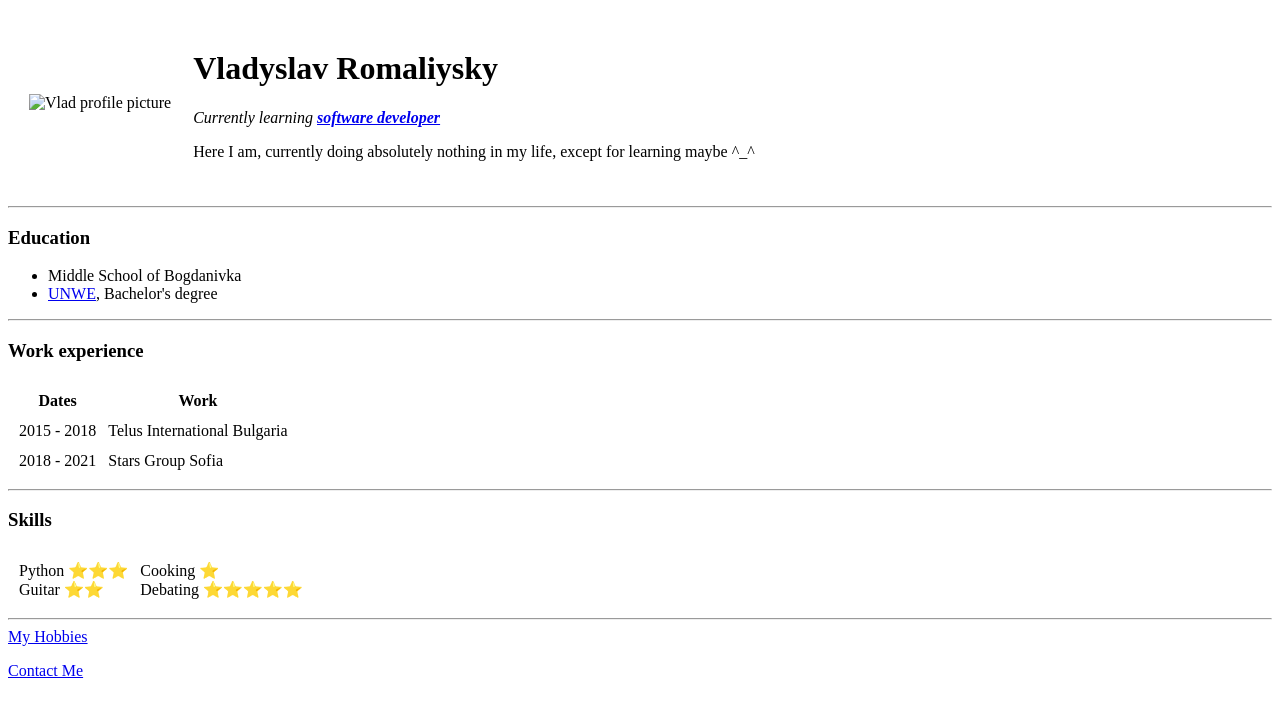
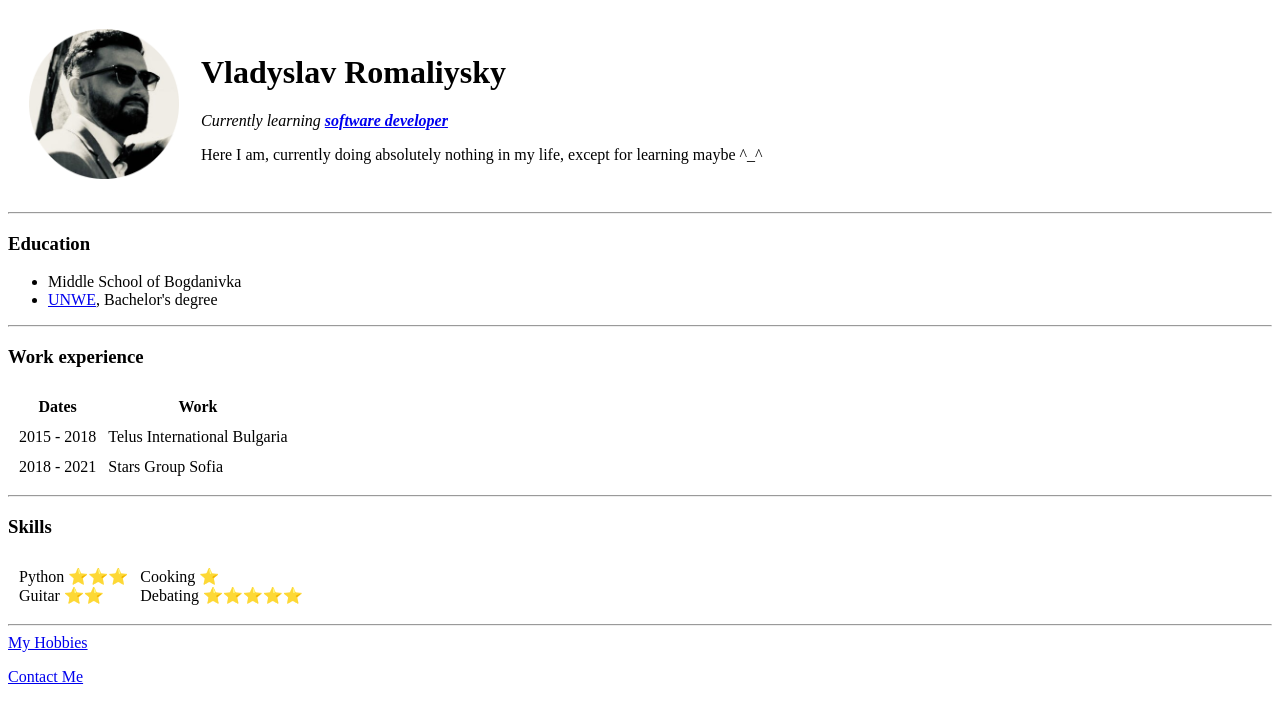
Before and after one commit to vladrom95/cv_1, a plain HTML site: page index.html in a window 1280 px wide. Drawn offline with Linux system fonts and the light colour scheme.

Commit message:
updating

```diff
--- a/index.html
+++ b/index.html
@@ -10,7 +10,7 @@
         <table cellspacing="20">
             <tr>
                 <td>
-                    <img src="images/vlad-modified.png" alt="Vlad profile picture" height="150" width="150">
+                    <img src="vlad-modified.png" alt="Vlad profile picture" height="150" width="150">
                 </td>
                 <td>
                     <h1>Vladyslav Romaliysky</h1>
```
